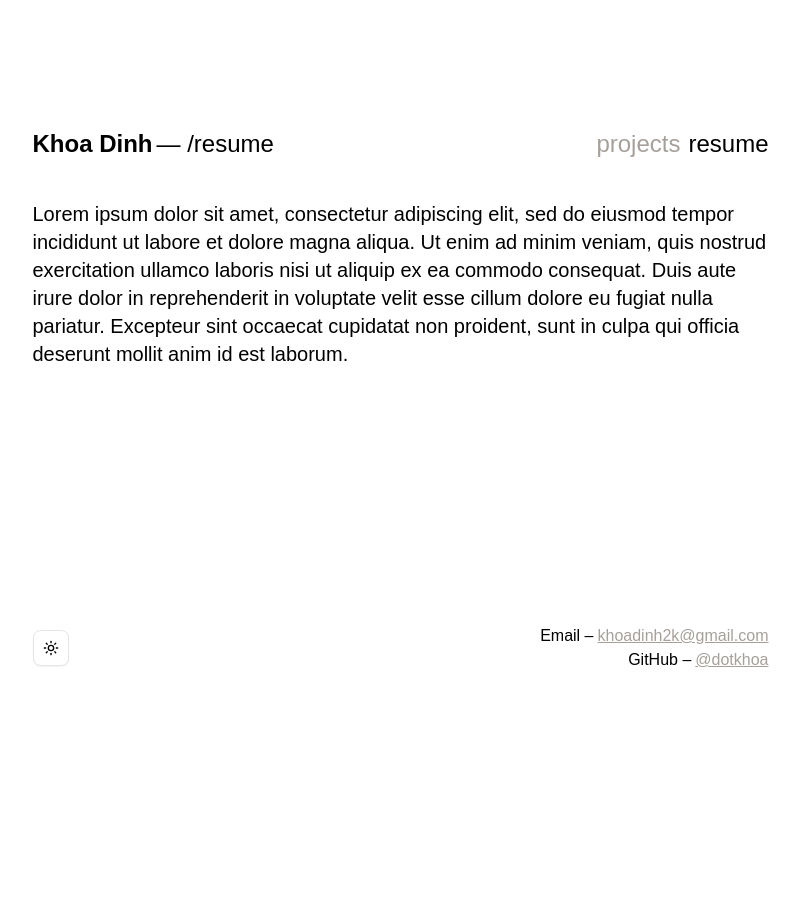
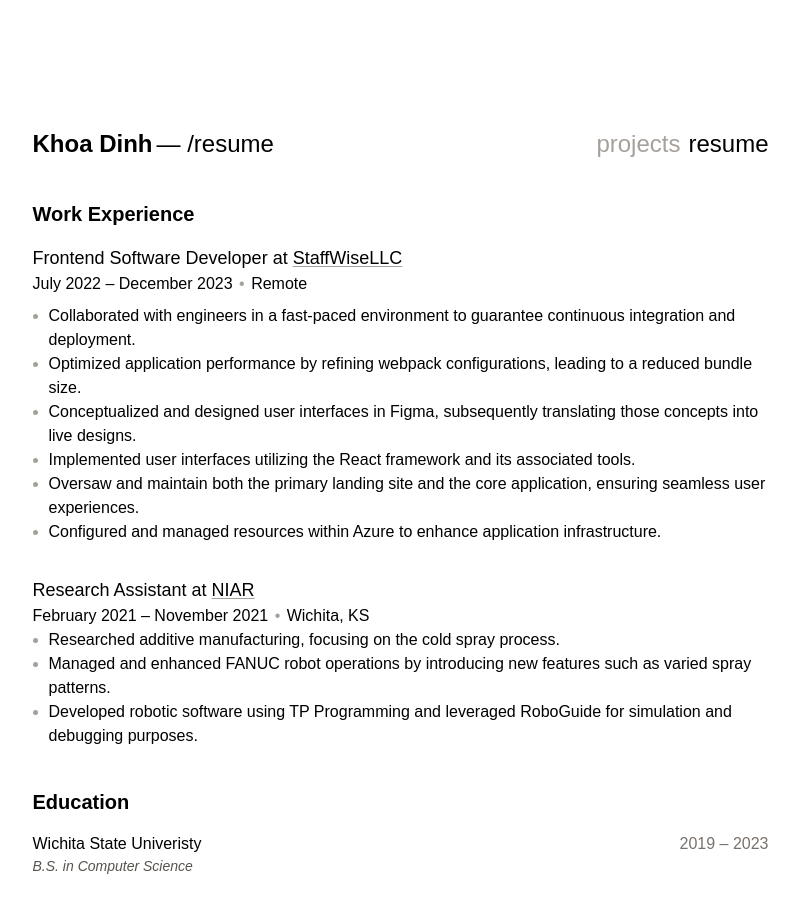
Before and after one commit to dotkhoa/portfolio-site-v2, a Next.js app: page /resume in a window 1280 px wide. Shown: the top 914 px of the page, without its empty margins (232-1032 px from the left). Before the commit the page ends 800 px from the top, so only its background shows below. Built offline with nearby package versions, Linux system fonts and the light colour scheme.

Commit message:
feat: added resume content

```diff
--- a/app/page.tsx
+++ b/app/page.tsx
@@ -12,7 +12,7 @@ export default function MainPage() {
         animate={{ opacity: 1 }}
         transition={{ duration: 1.5 }}
       >
-        <div className="row-start-2 mx-auto flex w-full max-w-screen-md flex-col items-center justify-between gap-8 px-4 text-xl">
+        <div className="mx-auto flex w-full max-w-screen-md flex-col items-center justify-between gap-8 px-4 text-xl">
           <div className={"self-start"}>
             {`Hello. 👋 I am a Software Developer.
                 I enjoy learning and building things. I take pleasure in learning about new technologies.`}
--- a/app/resume/page.tsx
+++ b/app/resume/page.tsx
@@ -1,7 +1,10 @@
 export const runtime = "edge";
 
+import { Button } from "@/components/ui/button";
+import { ArrowUpRight } from "lucide-react";
 import * as motion from "motion/react-client";
 import type { Metadata } from "next";
+import Link from "next/link";
 
 export const metadata: Metadata = {
   title: "Khoa Dinh – Resume",
@@ -17,11 +20,116 @@ export default function Resume() {
         animate={{ opacity: 1 }}
         transition={{ duration: 1.5 }}
       >
-        <main className="row-start-2 mx-auto flex w-full max-w-screen-md flex-col items-center justify-between gap-8 px-4 text-xl">
+        <main className={"mx-auto w-full max-w-screen-md px-4"}>
+          <h2 className={"mb-4 text-xl font-semibold"}>Work Experience</h2>
           <div>
-            {
-              "Lorem ipsum dolor sit amet, consectetur adipiscing elit, sed do eiusmod tempor incididunt ut labore et dolore magna aliqua. Ut enim ad minim veniam, quis nostrud exercitation ullamco laboris nisi ut aliquip ex ea commodo consequat. Duis aute irure dolor in reprehenderit in voluptate velit esse cillum dolore eu fugiat nulla pariatur. Excepteur sint occaecat cupidatat non proident, sunt in culpa qui officia deserunt mollit anim id est laborum."
-            }
+            <h3 className={"text-lg"}>
+              Frontend Software Developer at{" "}
+              <a
+                className={
+                  "underline decoration-stone-400 underline-offset-2 hover:decoration-stone-950"
+                }
+                href={"https://staffwisellc.com"}
+                target={"_blank"}
+                rel={"noopener noreferrer"}
+              >
+                StaffWiseLLC
+              </a>
+            </h3>
+            <p className={"text-base font-light"}>
+              July 2022 – December 2023{" "}
+              <span className={"px-0.5 text-stone-400"}>•</span> Remote
+            </p>
+            <div className={"mt-2"}>
+              {" "}
+              <ul className={"list-disc pl-4 marker:text-stone-400"}>
+                <li>
+                  Collaborated with engineers in a fast-paced environment to
+                  guarantee continuous integration and deployment.
+                </li>
+                <li>
+                  Optimized application performance by refining webpack
+                  configurations, leading to a reduced bundle size.
+                </li>
+                <li>
+                  Conceptualized and designed user interfaces in Figma,
+                  subsequently translating those concepts into live designs.
+                </li>
+                <li>
+                  Implemented user interfaces utilizing the React framework and
+                  its associated tools.
+                </li>
+                <li>
+                  Oversaw and maintain both the primary landing site and the
+                  core application, ensuring seamless user experiences.
+                </li>
+                <li>
+                  Configured and managed resources within Azure to enhance
+                  application infrastructure.
+                </li>
+              </ul>
+            </div>
+          </div>
+          <div className={"mt-8"}>
+            <h3 className={"text-lg"}>
+              Research Assistant at{" "}
+              <a
+                className={
+                  "underline decoration-stone-400 underline-offset-2 hover:decoration-stone-950"
+                }
+                href={"https://www.wichita.edu/industry_and_defense/NIAR/"}
+                target={"_blank"}
+                rel={"noopener noreferrer"}
+              >
+                NIAR
+              </a>
+            </h3>
+            <p className={"text-base font-light"}>
+              February 2021 – November 2021{" "}
+              <span className={"px-0.5 text-stone-400"}>•</span> Wichita, KS
+            </p>
+            <ul className={"list-disc pl-4 marker:text-stone-400"}>
+              <li>
+                Researched additive manufacturing, focusing on the cold spray
+                process.
+              </li>
+              <li>
+                Managed and enhanced FANUC robot operations by introducing new
+                features such as varied spray patterns.
+              </li>
+              <li>
+                Developed robotic software using TP Programming and leveraged
+                RoboGuide for simulation and debugging purposes.
+              </li>
+            </ul>
+          </div>
+          <div>
+            <h2 className={"mt-10 mb-4 text-xl font-semibold"}>Education</h2>
+            <div className={"flex justify-between"}>
+              <p>Wichita State Univeristy</p>
+              <p className={"text-stone-500 dark:text-stone-300"}>
+                2019 – 2023
+              </p>
+            </div>
+            <p
+              className={
+                "byline text-sm text-stone-600 italic dark:text-stone-300"
+              }
+            >
+              B.S. in Computer Science
+            </p>
+          </div>
+          <div className={"mt-10 flex justify-center"}>
+            <Button asChild>
+              <Link
+                href={"Khoa_Dinh_Resume.pdf"}
+                target={"_blank"}
+                rel={"noopener noreferrer"}
+              >
+                Resume
+                <ArrowUpRight />
+              </Link>
+            </Button>
           </div>
         </main>
       </motion.div>
--- a/components/footer.tsx
+++ b/components/footer.tsx
@@ -14,7 +14,7 @@ export default function Footer() {
   return (
     <div
       className={
-        "mx-auto mt-20 flex w-full max-w-screen-md items-center justify-between px-4"
+        "mx-auto mt-10 flex w-full max-w-screen-md items-center justify-between px-4"
       }
     >
       <Button variant={"outline"} size={"icon"} onClick={toggleTheme}>
@@ -25,7 +25,7 @@ export default function Footer() {
           <div className={"pr-1"}>{"Email –"}</div>
           <a
             className={
-              "text-stone-400 underline hover:text-stone-950 dark:hover:text-white"
+              "text-stone-400 underline underline-offset-2 hover:text-stone-950 dark:hover:text-white"
             }
             href={"mailto:khoadinh2k@gmail.com"}
             target={"_blank"}
@@ -38,7 +38,7 @@ export default function Footer() {
           <div className={"pr-1"}>{"GitHub –"}</div>
           <a
             className={
-              "text-stone-400 underline hover:text-stone-950 dark:hover:text-white"
+              "text-stone-400 underline underline-offset-2 hover:text-stone-950 dark:hover:text-white"
             }
             href={"https://github.com/dotkhoa"}
             target={"_blank"}
```
Also changed, not shown: 1 other file (tests, documents, lock files or other folders).
